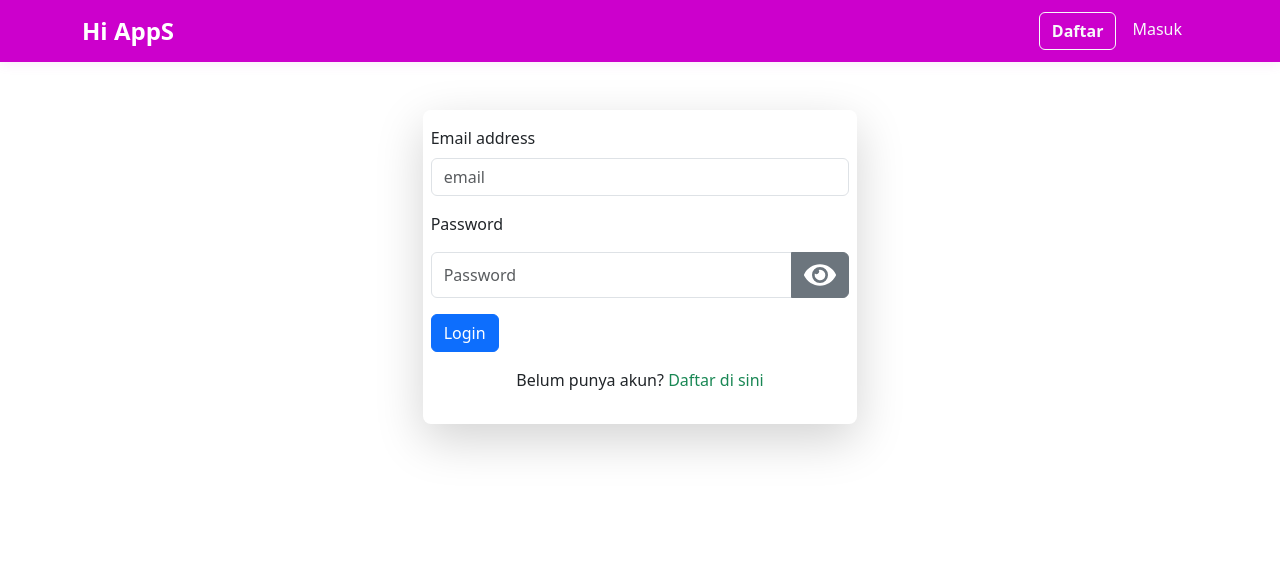
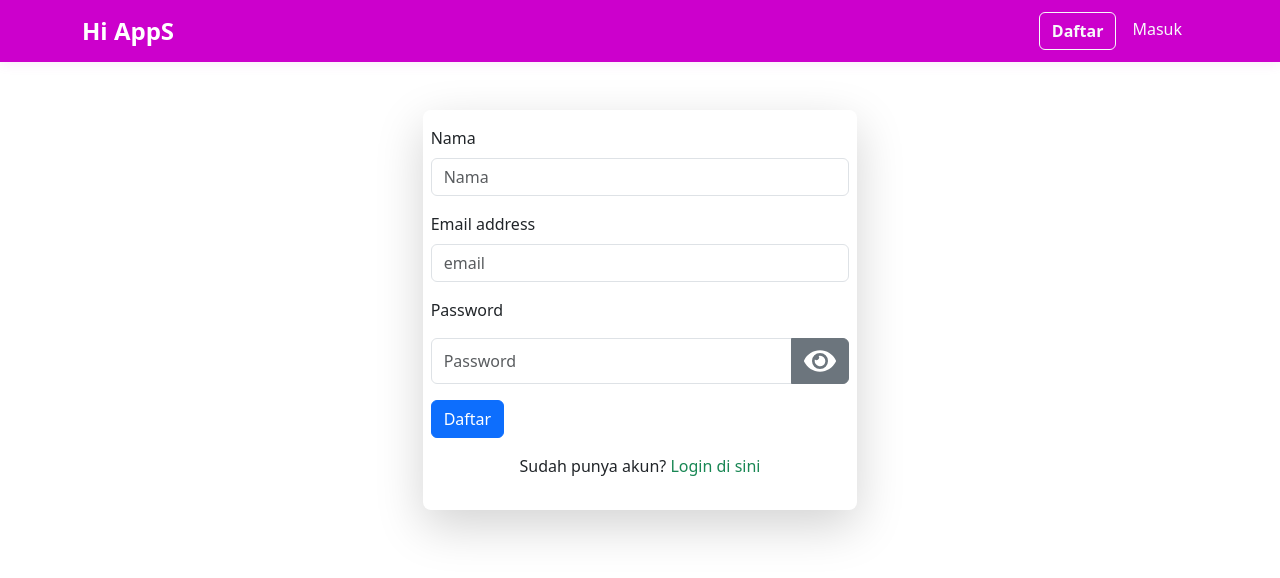
Before and after one commit to anjasmarats/kursus-online-react, a React (Vite) app: page /register in a window 1280 px wide. Shown: the top 578 px of the page. Built offline with nearby package versions, Linux system fonts and the light colour scheme.

Commit message:
di server mencoba memperbaiki logind dengan jwt untuk meringankan beban server di setiap request tapi belum selesai

```diff
--- a/src/components/CourseInfo/ListChapters.jsx
+++ b/src/components/CourseInfo/ListChapters.jsx
@@ -180,10 +180,7 @@ const ListChapters=React.memo(({
                                                 }}
                                                 style={{ cursor: "pointer" }}
                                             >
-                                                <MdModeEditOutline color={currentVideo.id === video.id ? "white" : "#cc00cc"} size={28} onClick={() => {
-                                                    setChapter({ ...chapter, title: video.title, video: video.video, chapterNote: video.chapterNote })
-                                                    setShowNewChapter(true)
-                                                }} />
+                                                <MdModeEditOutline color={currentVideo.id === video.id ? "white" : "#cc00cc"} size={28}/>
                                             </span>
                                         </OverlayTrigger>
                                         <OverlayTrigger
--- a/src/components/main.jsx
+++ b/src/components/main.jsx
@@ -2,7 +2,6 @@ import { createRoot } from 'react-dom/client'
 import App from './Home/App.jsx'
 import '../styles/index.css'
 import { BrowserRouter as Router, Routes, Route } from 'react-router-dom'
-import Register from './user/Register.jsx'
 import Logout from './user/Logout.jsx'
 import PostCourse from './CourseInfo/PostCourse.jsx'
 import DetailCourse from './CourseInfo/DetailCourse.jsx'
@@ -10,6 +9,7 @@ import { Provider } from 'react-redux'
 import { store,persistor } from '../app/store.js'
 import { PersistGate } from 'redux-persist/integration/react'
 import UserProfile from './user/UserProfile.jsx'
+import Authentication from './user/Authentication.jsx'
 
 createRoot(document.getElementById('root')).render(
   <Router>
@@ -17,8 +17,8 @@ createRoot(document.getElementById('root')).render(
       <PersistGate loading={null} persistor={persistor}>
         <Routes>
           <Route path="/" element={<App />} />
-          <Route path="register" element={<Register loginPage={false}/>} />
-          <Route path="login" element={<Register loginPage={true}/>} />
+          <Route path="register" element={<Authentication register={true}/>} />
+          <Route path="login" element={<Authentication register={false}/>} />
           <Route path="logout" element={<Logout />} />
           <Route path="post/course" element={<PostCourse />} />
           <Route path="detail/course/:id" element={<DetailCourse />} />
--- a/src/components/user/Register.jsx
+++ b/src/components/user/Authentication.jsx
@@ -9,12 +9,10 @@ import { server_url } from '../../scripts/url';
 import { set_duration, set_email, set_name, set_role } from '../../scripts/profiledataedit';
 import { useDispatch } from 'react-redux';
 
-function Register(props) {
-    const { loginPage } = props
+function Authentication({register}) {
     const navigate = useNavigate()
     const [error, setError] = useState(null)
     const [showPassword, setShowPassword] = useState(false)
-    const [register,setRegister] = useState(false)
     const [data, setData] = useState({
         name: "",
         email: "",
@@ -69,7 +67,7 @@ function Register(props) {
         }
     }
 
-    const Register = async (e) => {
+    const registerUser = async (e) => {
         try {
             e.preventDefault()
             const res = await axios.post(`${server_url}/api/user`, data)
@@ -96,6 +94,7 @@ function Register(props) {
             console.error(error)
         }
     }
+    console.log("register",register)
 
     const authGoogle = async (e) => {
         try {
@@ -135,10 +134,6 @@ function Register(props) {
         }
     }
 
-    console.log("register&&!loginPage",register&&!loginPage)
-    console.log("loginPage",loginPage)
-
-    console.log("register",register)
     return(
         <main className='register'>
             <NavbarComponent/>
@@ -146,8 +141,8 @@ function Register(props) {
                 {error&&(<Alert variant='danger' key={"danger"} className='col-lg-4 col-sm-8 col-10 mx-auto mt-5 mb-3'>{error}</Alert>)}
                 <section className='row'>
                 <aside className={`col-lg-4 col-sm-8 col-10 mx-auto ${error&&'my-5'} shadow-lg rounded-3 py-3 px-2`}>
-                    <Form onSubmit={register&&!loginPage?Register:Login}>
-                        {register&&!loginPage&&(
+                    <Form onSubmit={register?registerUser:Login}>
+                        {register&&(
                             <Form.Group className="mb-3" controlId="formBasicName">
                                 <Form.Label>Nama</Form.Label>
                                 <Form.Control required={true} type="search" onChange={(e)=>setData({...data,name:e.target.value})} placeholder="Nama" />
@@ -169,10 +164,10 @@ function Register(props) {
                             </InputGroup>
                         </Form.Group>
                         <Button variant="primary" type="submit">
-                            {register&&!loginPage?"Daftar":"Login"}
+                            {register?"Daftar":"Login"}
                         </Button>
                     </Form>
-                    <div className='text-center my-3'>{register&&!loginPage?"Sudah punya akun?":"Belum punya akun?"} <a style={{ "cursor":"pointer" }} onClick={()=>setRegister(!register)} className='text-success text-decoration-none'>{register&&!loginPage?"Login di sini":"Daftar di sini"}</a></div>
+                    <div className='text-center my-3'>{register?"Sudah punya akun?":"Belum punya akun?"} <Link to={register?"/login":"/register"} style={{ "cursor":"pointer" }} className='text-success text-decoration-none'>{register?"Login di sini":"Daftar di sini"}</Link></div>
                 </aside>
                 </section>
             </article>
@@ -180,4 +175,4 @@ function Register(props) {
     )
 }
 
-export default Register;
+export default Authentication;
```
